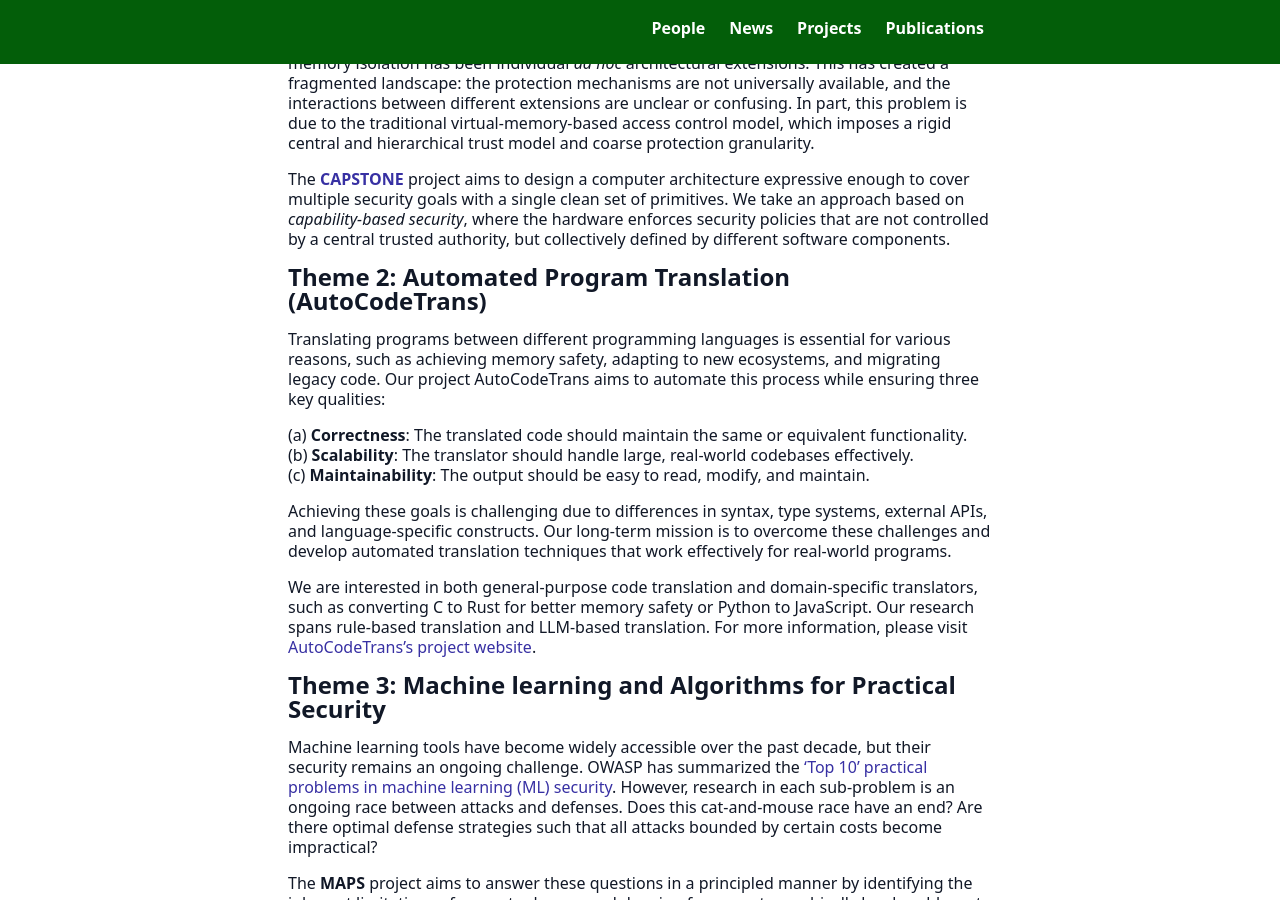
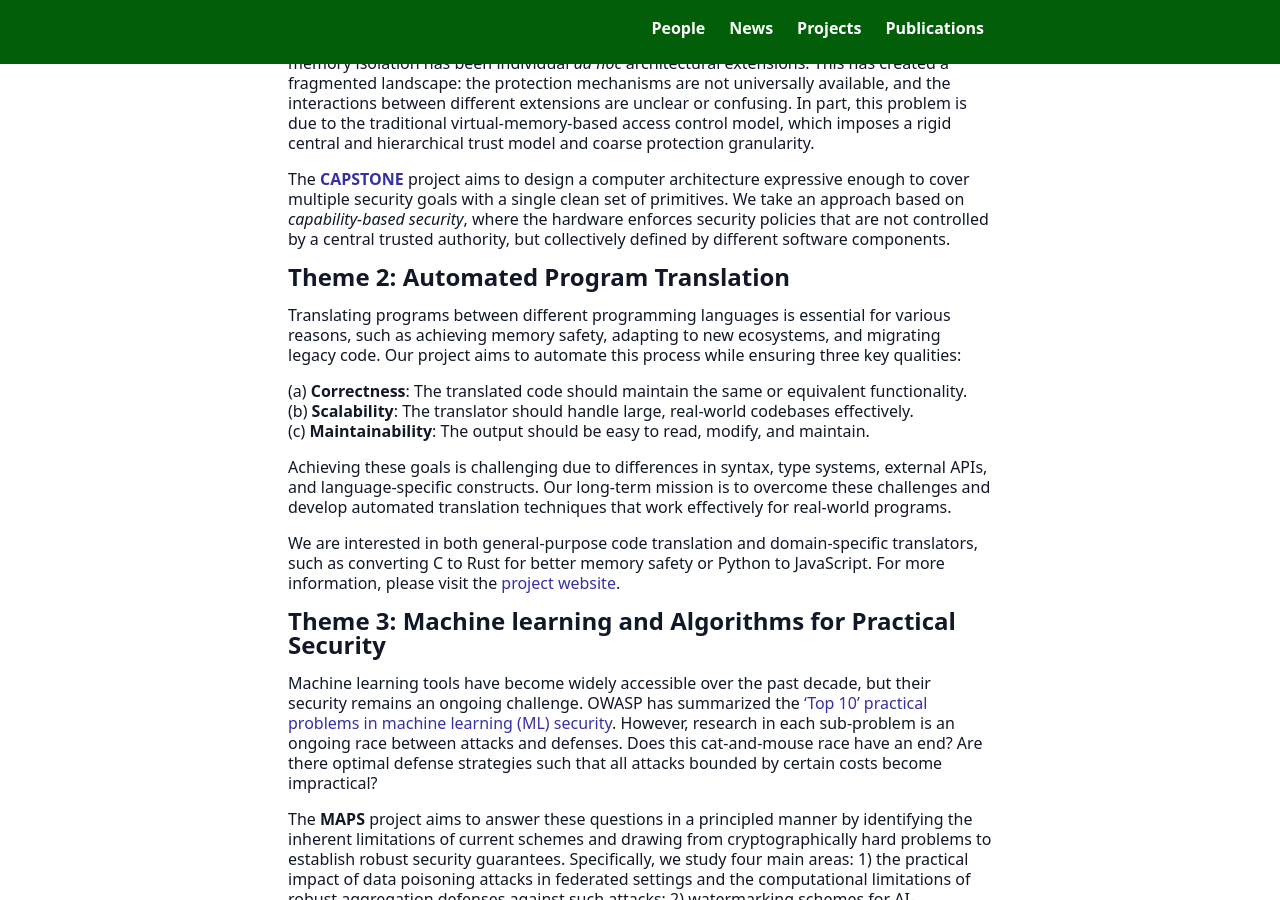
Before and after one commit to kisp-nus/kisp-nus.github.io, a Jekyll site: the page built from onepage/index.html, in a window 1280 px wide and 900 px high, scrolled down 1422 px. Built offline with Jekyll 4.4.1, drawn with Linux system fonts in a browser that asks for light colours.

Commit message:
update apt

```diff
--- a/onepage/index_overview.md
+++ b/onepage/index_overview.md
@@ -17,9 +17,9 @@ We take an approach based on _capability-based security_, where the hardware
 enforces security policies that are not controlled by a central trusted authority, but
 collectively defined by different software components.
 
-### Theme 2: Automated Program Translation (AutoCodeTrans)
+### Theme 2: Automated Program Translation
 
-Translating programs between different programming languages is essential for various reasons, such as achieving memory safety, adapting to new ecosystems, and migrating legacy code. Our project AutoCodeTrans aims to automate this process while ensuring three key qualities:
+Translating programs between different programming languages is essential for various reasons, such as achieving memory safety, adapting to new ecosystems, and migrating legacy code. Our project aims to automate this process while ensuring three key qualities:
 
 (a) **Correctness**: The translated code should maintain the same or equivalent functionality. \\
 (b) **Scalability**: The translator should handle large, real-world codebases effectively. \\
@@ -27,7 +27,7 @@ Translating programs between different programming languages is essential for va
 
 Achieving these goals is challenging due to differences in syntax, type systems, external APIs, and language-specific constructs. Our long-term mission is to overcome these challenges and develop automated translation techniques that work effectively for real-world programs.
 
-We are interested in both general-purpose code translation and domain-specific translators, such as converting C to Rust for better memory safety or Python to JavaScript. Our research spans rule-based translation and LLM-based translation. For more information, please visit [AutoCodeTrans's project website](https://kisp.comp.nus.edu.sg/projects/apt).
+We are interested in both general-purpose code translation and domain-specific translators, such as converting C to Rust for better memory safety or Python to JavaScript. For more information, please visit the [project website](https://kisp.comp.nus.edu.sg/projects/apt).
 
 ### Theme 3: Machine learning and Algorithms for Practical Security
 
```
